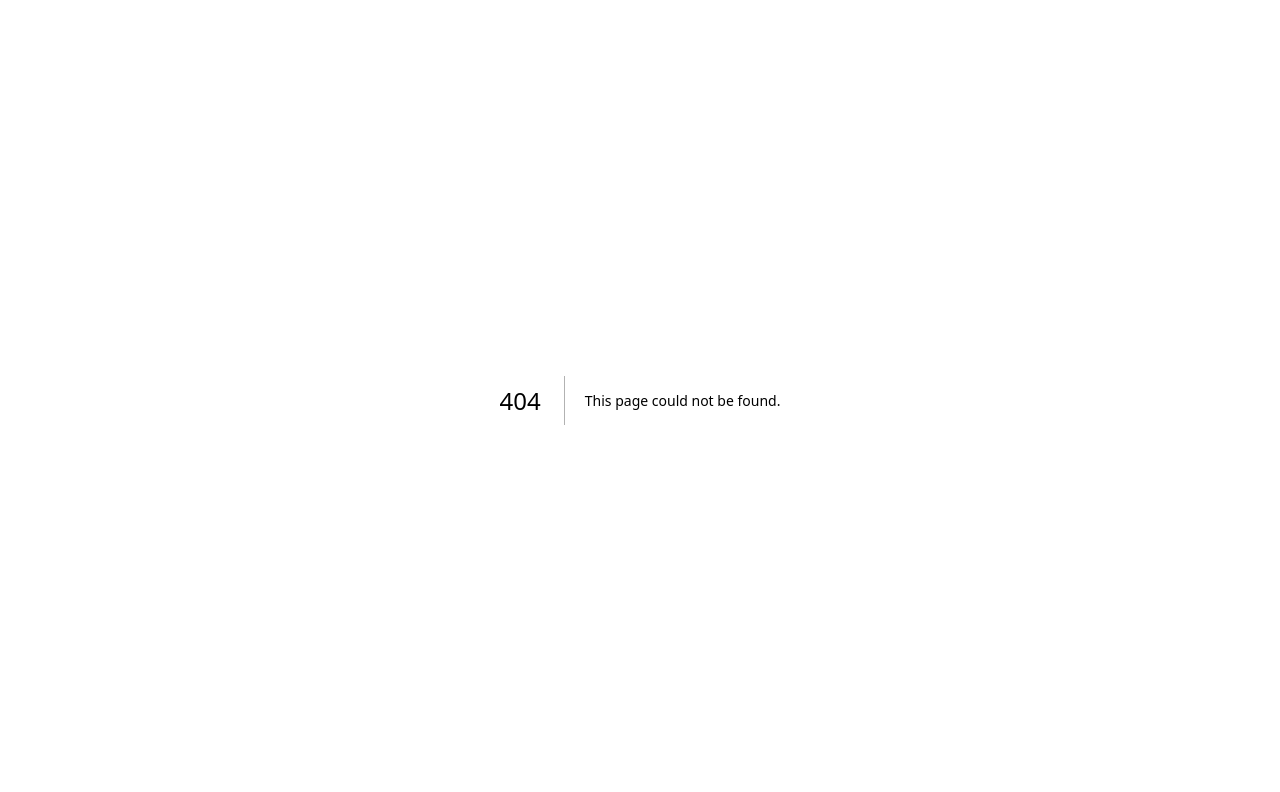
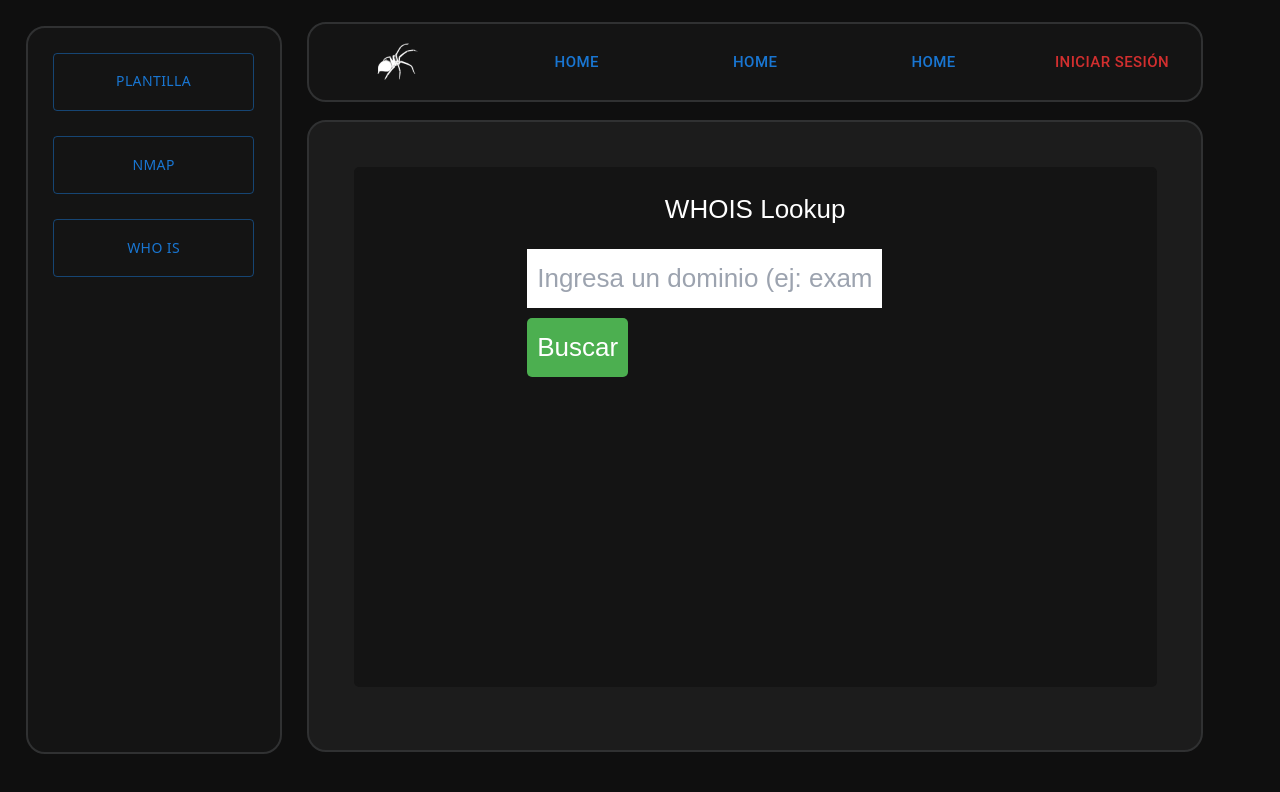
Before and after one commit to hugovfx/proyecto4to, a Next.js app: page /whois in a window 1280 px wide. Before the commit this address had no page. Shown: the top 792 px of the page. Built offline with nearby package versions, Linux system fonts and the light colour scheme.

Commit message:
chingadera edite el content pa q no de errores a la verfa luego le avanze a la api de whois

```diff
--- /dev/null
+++ b/src/app/api/whois/route.js
@@ -0,0 +1,58 @@
+import { NextResponse } from "next/server";
+
+const WHOIS_API_KEY = process.env.WHOIS_API_KEY;
+
+export async function POST(request) {
+  try {
+    const { query } = await request.json();
+
+    if (!WHOIS_API_KEY) {
+      console.error("API Key no configurada. Verifica el archivo .env.local");
+      return NextResponse.json(
+        { error: "Error interno: API Key no configurada" },
+        { status: 500 }
+      );
+    }
+
+    if (!query || typeof query !== "string") {
+      return NextResponse.json(
+        { error: "Por favor, proporciona un dominio válido (e.g., example.com)." },
+        { status: 400 }
+      );
+    }
+
+    const apiUrl = `https://api.api-ninjas.com/v1/whois?domain=${query}`;
+    console.log("Enviando solicitud a la API externa:", apiUrl);
+
+    const response = await fetch(apiUrl, {
+      headers: { "X-Api-Key": WHOIS_API_KEY },
+    });
+
+    console.log("Estado de la respuesta:", response.status, response.statusText);
+
+    if (!response.ok) {
+      const errorText = await response.text();
+      console.error(
+        "Error en la solicitud a la API WHOIS:",
+        response.status,
+        response.statusText,
+        errorText
+      );
+      return NextResponse.json(
+        { error: "Error al obtener datos de la API WHOIS." },
+        { status: response.status }
+      );
+    }
+
+    const data = await response.json();
+    console.log("Datos recibidos de la API externa:", data);
+
+    return NextResponse.json(data);
+  } catch (error) {
+    console.error("Error interno del servidor:", error.message);
+    return NextResponse.json(
+      { error: "Error interno del servidor. Intenta más tarde." },
+      { status: 500 }
+    );
+  }
+}
--- a/src/app/components/Content.js
+++ b/src/app/components/Content.js
@@ -1,12 +1,17 @@
 import "./Content.css";
 
-function Content({info, name}) {
+function Content({ info, name }) {
   return (
     <div className="content">
       <div className="divM">
         <div className="divN">
-           <h1>{name}</h1>
-           <p style={{textAlign: "justify"}}>{info}</p>
+          <h1>{name}</h1>
+          {/* Manejo seguro de texto o JSX en `info` */}
+          {typeof info === "string" ? (
+            <p style={{ textAlign: "justify" }}>{info}</p>
+          ) : (
+            <div style={{ textAlign: "justify" }}>{info}</div>
+          )}
         </div>
       </div>
     </div>
--- a/src/app/components/Side.js
+++ b/src/app/components/Side.js
@@ -6,6 +6,7 @@ function Side() {
     <div className="side">
       <SideButton url={"/Plantilla"} name={"Plantilla"}/>
       <SideButton url={"/nmap"} name={"NMAP"}/>
+      <SideButton url={"/whois"} name={"WHO IS"}/>
     </div>
   );
 }
--- a/src/app/nmap/page.js
+++ b/src/app/nmap/page.js
@@ -150,9 +150,9 @@ export default function Home() {
                   <div className="border border-gray-600 p-6 rounded-lg bg-gray-800 shadow-sm">
                     {searchType === 'ip' ? (
                       <>
-                        <h2 className="text-2xl font-semibold mb-4 text-white">
+                        <p className="text-2xl font-semibold mb-4 text-white">
                           Información de {result.ip_str}
-                        </h2>
+                        </p>
                         <div className="grid gap-4">
                           <div className="space-y-2">
                             <h3 className="font-bold text-white">Información General</h3>
@@ -205,7 +205,6 @@ export default function Home() {
           </div>
         }/>
       </div>
-      <ButtonChat chat="nmap"/>
     </div>
   );
 }
--- /dev/null
+++ b/src/app/whois/page.js
@@ -0,0 +1,143 @@
+"use client";
+
+import "../App.css";
+import Side from "../components/Side";
+import Nav from "../components/Nav";
+import { useState } from "react";
+import Content from "../components/Content";
+
+export default function Home() {
+  const [query, setQuery] = useState("");
+  const [result, setResult] = useState(null);
+  const [loading, setLoading] = useState(false);
+  const [error, setError] = useState("");
+
+  const searchWhois = async () => {
+    if (!query.trim()) {
+      setError("Por favor ingresa un dominio para buscar.");
+      return;
+    }
+
+    setError("");
+    setLoading(true);
+    setResult(null);
+
+    try {
+      console.log("Buscando dominio:", query);
+
+      const response = await fetch("/api/whois", {
+        method: "POST",
+        headers: {
+          "Content-Type": "application/json",
+        },
+        body: JSON.stringify({ query }),
+      });
+
+      console.log("Respuesta recibida:", response);
+
+      if (!response.ok) {
+        const { error } = await response.json();
+        setError(error || "Error desconocido al realizar la búsqueda.");
+        return;
+      }
+
+      const data = await response.json();
+      console.log("Datos recibidos:", data);
+      setResult(data);
+    } catch (err) {
+      console.error("Error al conectar con el servidor:", err);
+      setError("Error al conectar con el servidor.");
+    } finally {
+      setLoading(false);
+    }
+  };
+
+  return (
+    <div className="cont1">
+      <Side />
+      <div className="cont12">
+        <Nav />
+        <Content
+          name={"WHOIS Lookup"}
+          info={
+            <div style={{ maxWidth: "100%", overflow: "hidden" }}>
+              <div className="flex gap-4" style={{ padding: "20px" }}>
+                <div style={{ width: "40%" }}>
+                  <div className="flex gap-2">
+                    <input
+                      type="text"
+                      value={query}
+                      onChange={(e) => setQuery(e.target.value)}
+                      placeholder="Ingresa un dominio (ej: example.com)"
+                      className="p-3 border rounded-lg flex-1 text-lg bg-gray-800 text-white border-gray-600 placeholder-gray-400"
+                    />
+                    <button
+                      onClick={searchWhois}
+                      disabled={loading}
+                      className="bg-blue-600 text-white px-6 py-3 rounded-lg hover:bg-blue-700 disabled:bg-gray-600 text-lg font-medium"
+                    >
+                      {loading ? "Buscando..." : "Buscar"}
+                    </button>
+                  </div>
+                  {error && <p className="text-red-400 mt-2 font-medium">{error}</p>}
+                </div>
+
+                <div style={{ width: "60%" }}>
+                  {loading && (
+                    <div className="flex justify-center items-center h-full">
+                      <p className="text-white text-lg">Buscando información WHOIS...</p>
+                    </div>
+                  )}
+                  {result && !loading && (
+                    <div className="border border-gray-600 p-6 rounded-lg bg-gray-800 shadow-sm">
+                      <h2 className="text-2xl font-semibold mb-4 text-white">
+                        Información WHOIS para: {result.domain_name || query}
+                      </h2>
+                      <div className="space-y-4">
+                        <div>
+                          <h3 className="font-bold text-white">Registrar</h3>
+                          <p className="text-gray-300">{result.registrar || "No disponible"}</p>
+                        </div>
+                        <div>
+                          <h3 className="font-bold text-white">Fechas</h3>
+                          <p className="text-gray-300">
+                            <span className="font-medium">Creación:</span>{" "}
+                            {result.creation_date
+                              ? new Date(result.creation_date * 1000).toLocaleDateString()
+                              : "No disponible"}
+                          </p>
+                          <p className="text-gray-300">
+                            <span className="font-medium">Expiración:</span>{" "}
+                            {result.expiration_date
+                              ? new Date(result.expiration_date * 1000).toLocaleDateString()
+                              : "No disponible"}
+                          </p>
+                        </div>
+                        <div>
+                          <h3 className="font-bold text-white">Servidores de Nombres</h3>
+                          {result.name_servers ? (
+                            <ul className="list-disc list-inside text-gray-300">
+                              {result.name_servers.map((ns, index) => (
+                                <li key={index}>{ns}</li>
+                              ))}
+                            </ul>
+                          ) : (
+                            <p className="text-gray-300">No disponible</p>
+                          )}
+                        </div>
+                        <div>
+                          <h3 className="font-bold text-white">DNSSEC</h3>
+                          <p className="text-gray-300">{result.dnssec || "No disponible"}</p>
+                        </div>
+                      </div>
+                    </div>
+                  )}
+                </div>
+              </div>
+            </div>
+          }
+        />
+      </div>
+    </div>
+  );
+}
```
